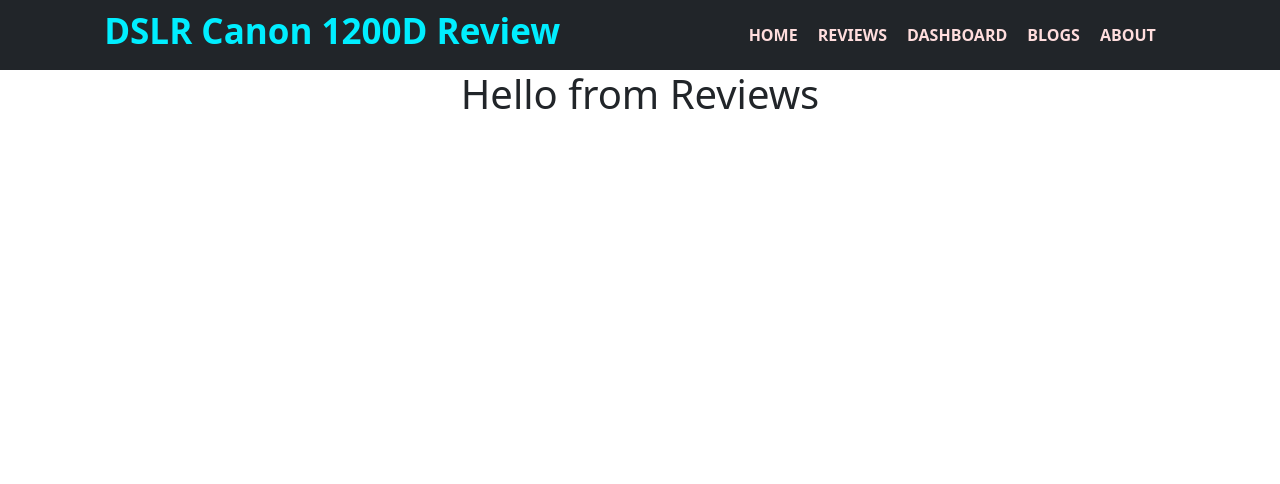
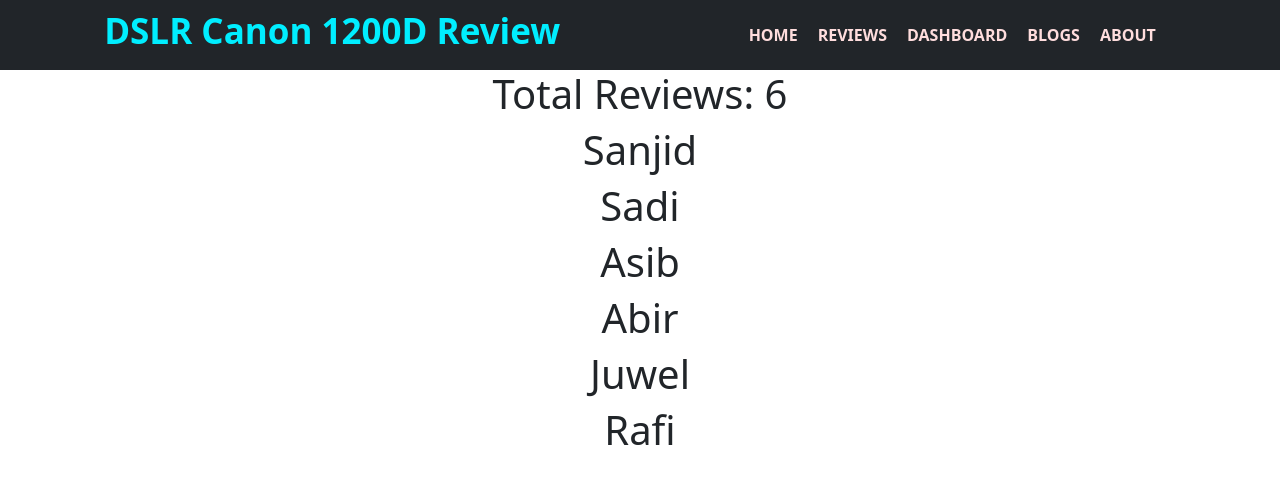
Before and after one commit to Sanjidk/product-analysis-website, a React (Create React App) app: page /reviews in a window 1280 px wide. Shown: the top 484 px of the page. Built offline with nearby package versions, Linux system fonts and the light colour scheme.

Commit message:
reviews button works

```diff
--- /dev/null
+++ b/public/reviews.json
@@ -0,0 +1,38 @@
+[
+  {
+    "id": "624b5d5b57ab7520a136ad89",
+    "name": "Sanjid",
+    "rating": 5.0,
+    "review": "It's great to see 1080p video recording at a choice of 24, 25 or 30fps. It's backed up with the ability to set the exposure manually, and to adjust the shutter speed and aperture while recording."
+  },
+  {
+    "id": "624b5d5b9e1ca11fa235ceac",
+    "name": "Sadi",
+    "rating": 4.8,
+    "review": "As with all basic SLRs, the 1200D lacks built-in Wi-Fi, but yet it still has it's own app. The Canon EOS Companion is available for both Android and iOS and teaches you basic photographic concepts."
+  },
+  {
+    "id": "624b5d5b6aec022c587e3c8c",
+    "name": "Asib",
+    "rating": 4.5,
+    "review": "Discover the world in a new light through the lens of the new Canon EOS 1200D 18MP Digital SLR Camera. This stylish DSLR camera comes with 8GB micro SD card and an elegant bag to carry the device."
+  },
+  {
+    "id": "624b5d5bc25de99b207c515e",
+    "name": "Abir",
+    "rating": 5.0,
+    "review": "Amateur videographers should note however, that the 1200D lacks an external microphone port for capturing high quality audio. The other feature 1200D is Canon released for Android and iOS."
+  },
+  {
+    "id": "624b5d5bf34fd0567a60481d",
+    "name": "Juwel",
+    "rating": 4.7,
+    "review": "When light levels get low the EOS 1200D boosts its sensitivity to light so your pictures stay sharp and you can reduce the need to use flash and remaining discreet for natural expressions."
+  },
+  {
+    "id": "624b5d5be0377d82111fe155",
+    "name": "Rafi",
+    "rating": 4.9,
+    "review": "Shoot photos and video with a quality and character all of their own. 18-megapixel images from the EOS 1200D are packed with detail and are large enough to be printed at sizes up to A2+."
+  }
+]
--- a/src/components/Homee/Homee.js
+++ b/src/components/Homee/Homee.js
@@ -1,8 +1,13 @@
 import React from 'react';
 import canon from './canon1200d.jpg';
 import { Button } from 'react-bootstrap';
+import useReviews from '../Hooks/useReviews';
+import { Link } from 'react-router-dom';
 
 const Homee = () => {
+
+  const [reviews, setReviews] = useReviews();
+
   return (
     <div>
       <div>
@@ -16,10 +21,13 @@
             <img src={canon} alt="" />
           </section>
         </main>
+      </div>
+      <div className='mb-3'>
+        <h1>Customer Reviews:</h1>
 
-      </div>
-      <div>
-
+        <Link to='/reviews'>
+          <Button>See All Reviews</Button>
+        </Link>
       </div>
     </div>
   );
--- /dev/null
+++ b/src/components/Hooks/useReviews.js
@@ -0,0 +1,16 @@
+import { useEffect, useState } from 'react';
+
+const useReviews = () => {
+
+  const [reviews, setReviews] = useState([]);
+
+  useEffect(()=>{
+    fetch('reviews.json')
+    .then(res => res.json())
+    .then(data => setReviews(data))
+  },[])
+
+  return [reviews, setReviews]
+};
+
+export default useReviews;
--- /dev/null
+++ b/src/components/Review/Review.js
@@ -0,0 +1,12 @@
+import React from 'react';
+
+const Review = (props) => {
+  const {name, rating, review} = props.review;
+  return (
+    <div>
+      <h1>{name}</h1>
+    </div>
+  );
+};
+
+export default Review;
--- a/src/components/Reviews/Reviews.js
+++ b/src/components/Reviews/Reviews.js
@@ -1,9 +1,20 @@
-import React from 'react';
+import useReviews from '../Hooks/useReviews';
+import Review from '../Review/Review';
 
 const Reviews = () => {
+
+  const [reviews, setReviews] = useReviews();
+
   return (
     <div>
-            <h1>Hello from Reviews</h1>
+      <h1>Total Reviews: {reviews.length}</h1>
+      {
+        reviews.map(review => <Review
+        key={review.id}
+        review={review}
+        ></Review>)
+      }
+
 
     </div>
   );
```
Also changed, not shown: src/components/Review/Review.css (added).
